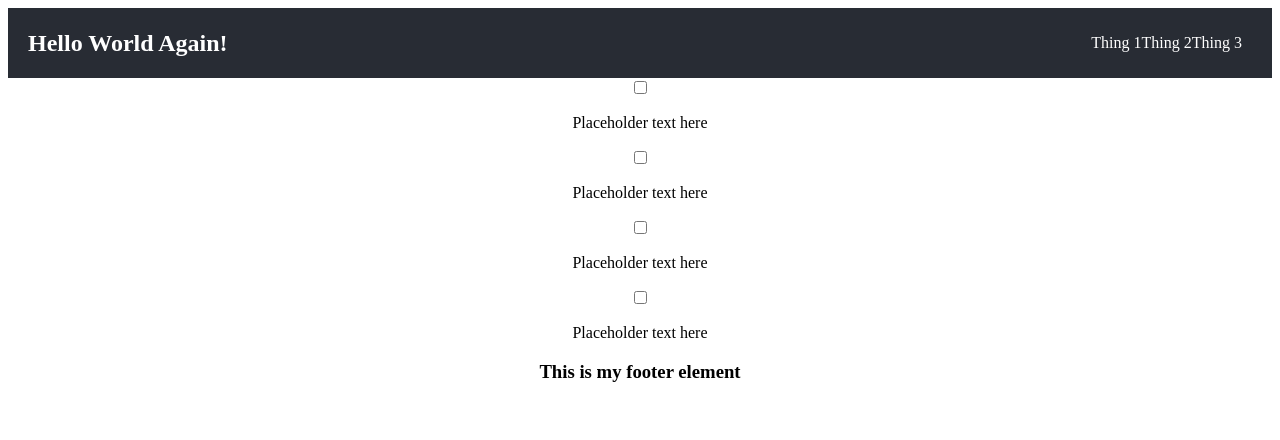
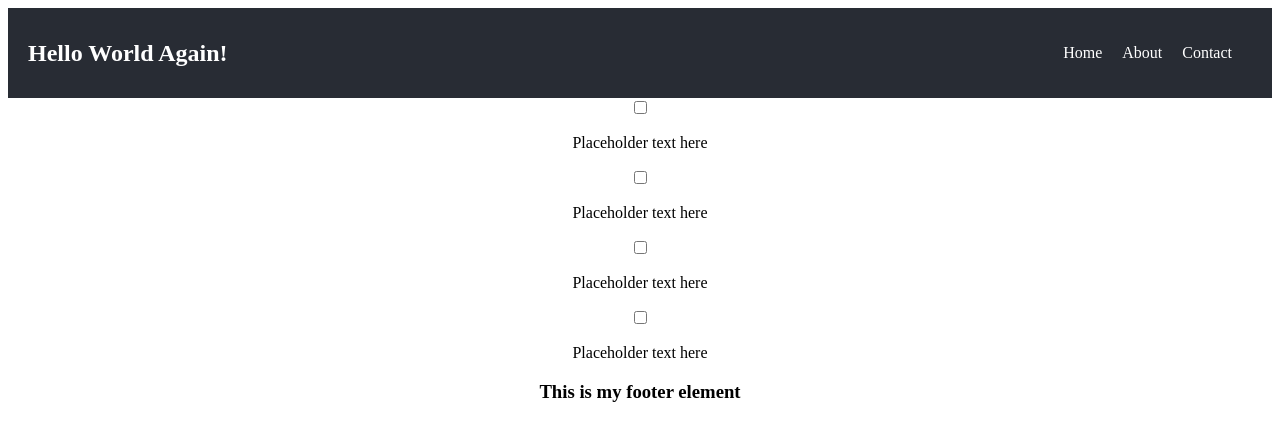
Before and after one commit to Mike111222/my-react-app, a React (Create React App) app: page / in a window 1280 px wide. Shown: the top 440 px of the page. Built offline with nearby package versions, Linux system fonts and the light colour scheme.

Commit message:
Update Header.css

```diff
--- a/src/components/Header.css
+++ b/src/components/Header.css
@@ -13,7 +13,17 @@
     text-decoration: none;
     padding: 10px;
     display: flex;
+    list-style-type: none;
+    align-items: center;
+}
+
+.listItem {
+    color: white;
+    text-decoration: none;
+    padding: 10px;
+    display: flex;
     flex-direction: row;
     list-style-type: none;
-    justify-content: space-evenly;
+    justify-content: space-between;
+    align-items: center;
 }
--- a/src/components/Header.js
+++ b/src/components/Header.js
@@ -6,9 +6,9 @@ function Header() {
             <nav  className="navbar">
                 <h2>Hello World Again!</h2>
                 <ul className="navItem">
-                    <li>Thing 1</li>
-                    <li>Thing 2</li>
-                    <li>Thing 3</li>
+                    <li className="listItem">Home</li>
+                    <li className="listItem">About</li>
+                    <li className="listItem">Contact</li>
                 </ul>
             </nav>
         </header>
```
